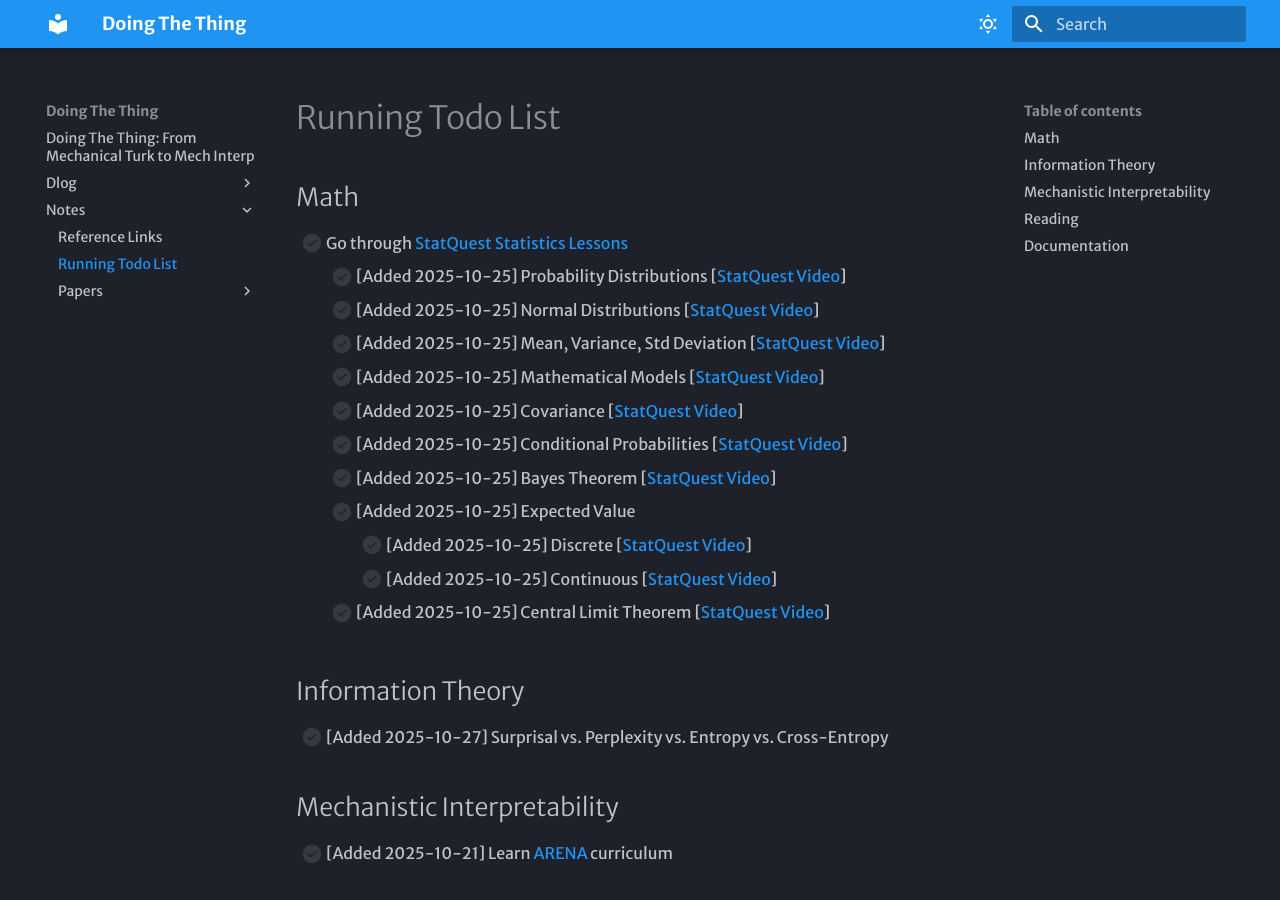
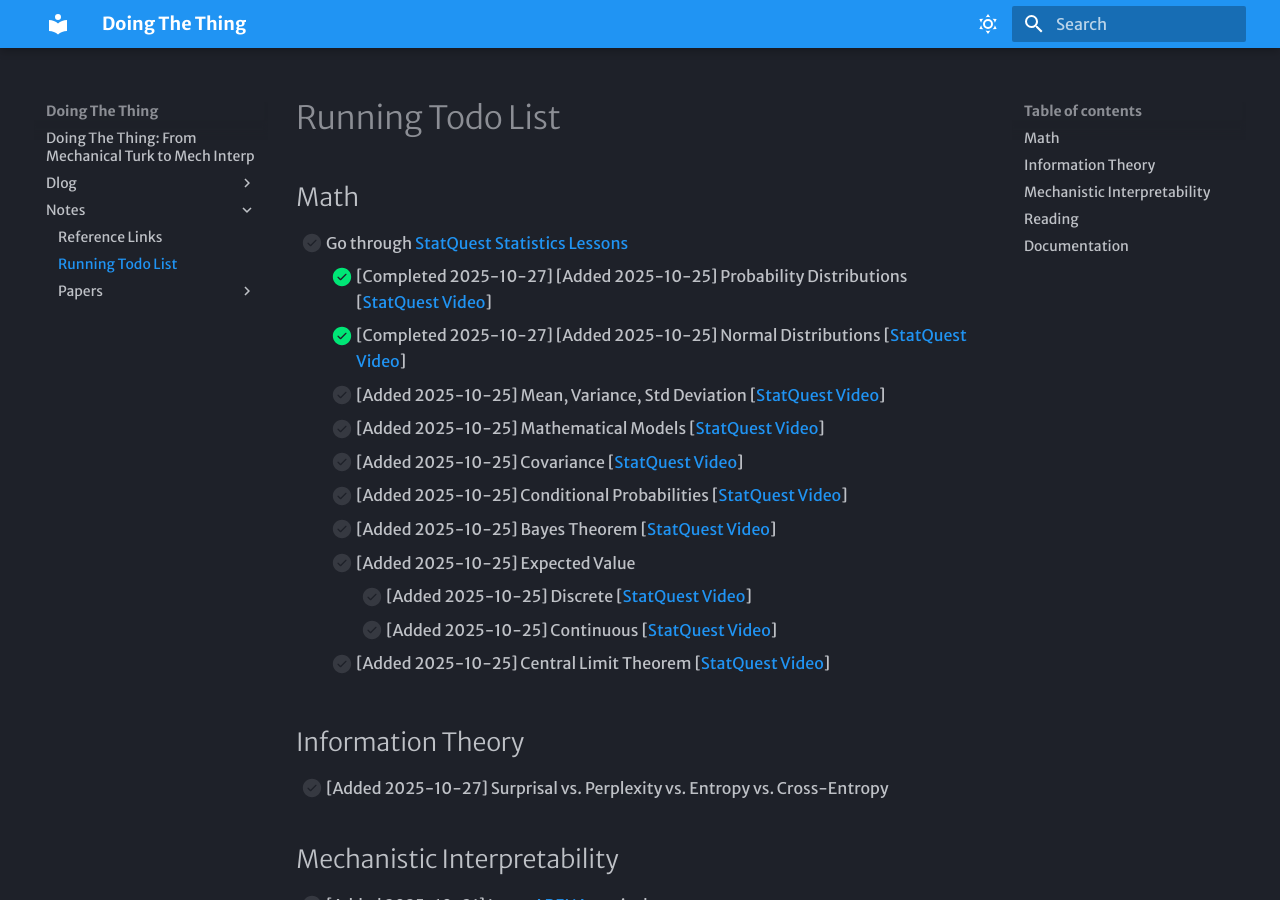
Before and after one commit to Ky-Ng/doing-the-thing, an MkDocs documentation site: the page built from docs/notes/Todo.md, in a window 1280 px wide and 900 px high. Built offline with MkDocs 1.6.1 and Material for MkDocs 9.7.7, drawn with Linux system fonts in a browser that asks for light colours; some web fonts are replaced.

Commit message:
check off StatQuest Probability Distribution and Gaussian Distribution

```diff
--- a/docs/notes/Todo.md
+++ b/docs/notes/Todo.md
@@ -2,8 +2,8 @@
 
 ## Math
 - [ ] Go through [StatQuest Statistics Lessons](https://www.youtube.com/watch?v=qBigTkBLU6g&list=PLblh5JKOoLUK0FLuzwntyYI10UQFUhsY9)
-    - [ ] [Added 2025-10-25] Probability Distributions [[StatQuest Video](https://www.youtube.com/watch?v=oI3hZJqXJuc&list=PLblh5JKOoLUK0FLuzwntyYI10UQFUhsY9&index=2)]
-    - [ ] [Added 2025-10-25] Normal Distributions [[StatQuest Video](https://www.youtube.com/watch?v=rzFX5NWojp0&list=PLblh5JKOoLUK0FLuzwntyYI10UQFUhsY9&index=3)]
+    - [x] [Completed 2025-10-27] [Added 2025-10-25] Probability Distributions [[StatQuest Video](https://www.youtube.com/watch?v=oI3hZJqXJuc&list=PLblh5JKOoLUK0FLuzwntyYI10UQFUhsY9&index=2)]
+    - [x] [Completed 2025-10-27] [Added 2025-10-25] Normal Distributions [[StatQuest Video](https://www.youtube.com/watch?v=rzFX5NWojp0&list=PLblh5JKOoLUK0FLuzwntyYI10UQFUhsY9&index=3)]
     - [ ] [Added 2025-10-25] Mean, Variance, Std Deviation [[StatQuest Video](https://www.youtube.com/watch?v=SzZ6GpcfoQY&list=PLblh5JKOoLUK0FLuzwntyYI10UQFUhsY9&index=7)]
     - [ ] [Added 2025-10-25] Mathematical Models [[StatQuest Video](https://www.youtube.com/watch?v=yQhTtdq_y9M&list=PLblh5JKOoLUK0FLuzwntyYI10UQFUhsY9&index=8)]
     - [ ] [Added 2025-10-25] Covariance [[StatQuest Video](https://www.youtube.com/watch?v=qtaqvPAeEJY&list=PLblh5JKOoLUK0FLuzwntyYI10UQFUhsY9&index=17&pp=iAQB)]
```
